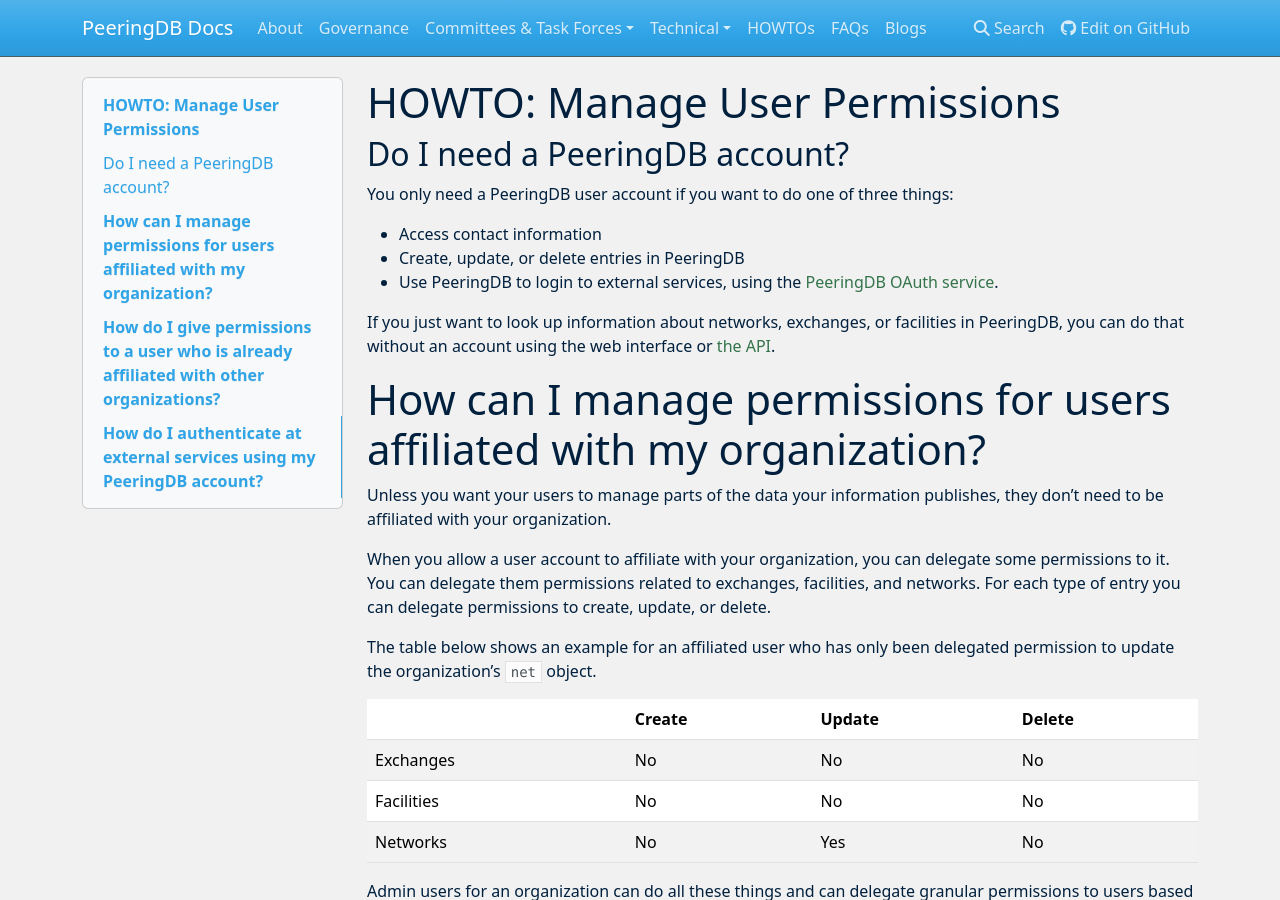
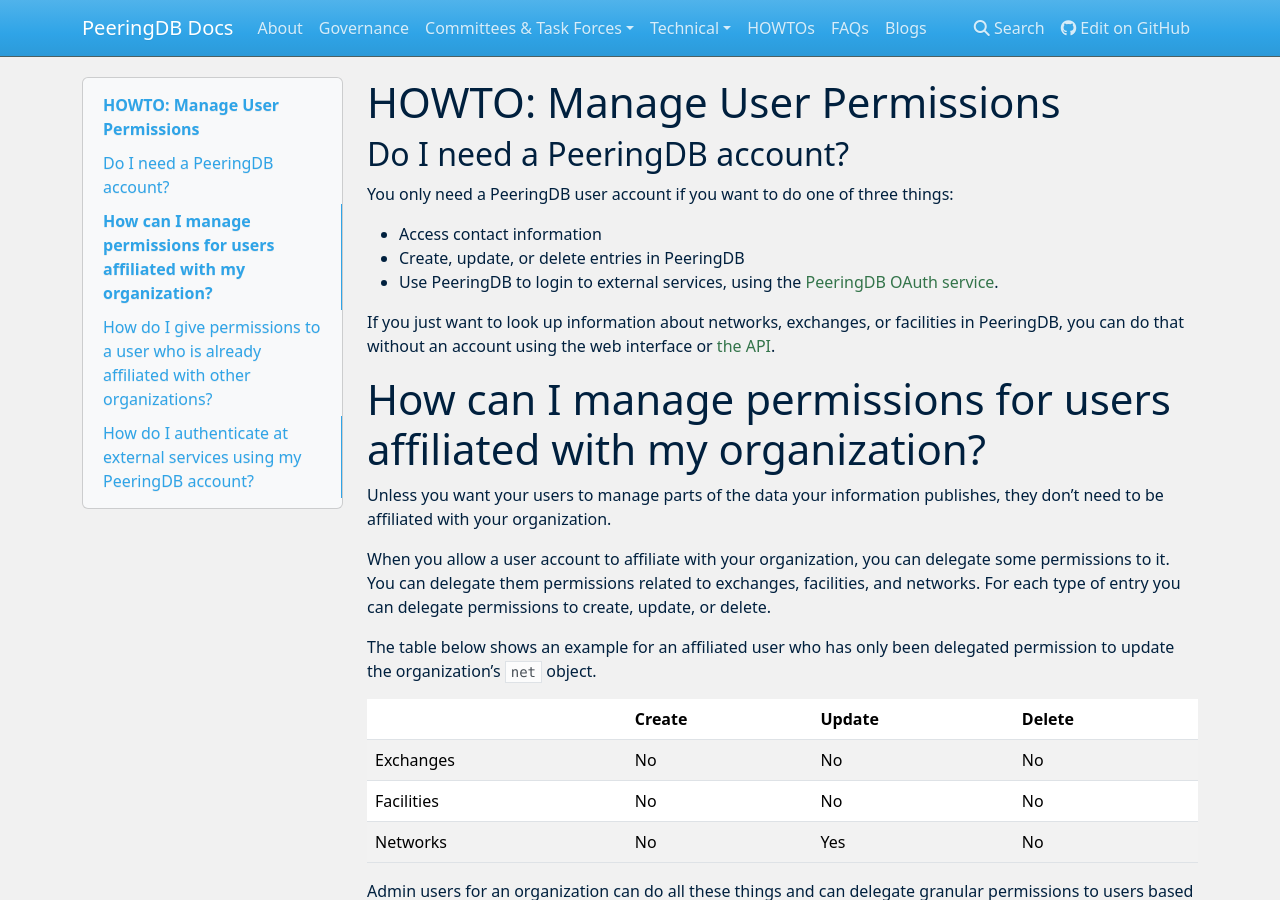
Before and after one commit to peeringdb/docs, an MkDocs documentation site: the page built from docs/howto/manage-permissions.md, in a window 1280 px wide and 900 px high. Built offline with MkDocs 1.6.1, drawn with Linux system fonts in a browser that asks for light colours; nearby versions of some CDN libraries.

```diff
--- a/docs/howto/manage-permissions.md
+++ b/docs/howto/manage-permissions.md
@@ -24,12 +24,12 @@ The table below shows an example for an affiliated user who has only been delega
 
 Admin users for an organization can do all these things and can delegate granular permissions to users based on the needs of their organization.
 
-# How do I give permissions to a user who is already affiliated with other organizations?
+## How do I give permissions to a user who is already affiliated with other organizations?
 User accounts can be associated with multiple organizations. For instance, a consultant could be associated with each of their client’s organizations. Similarly, a large organization composed of several operating companies could have a different organization for each operating company in PeeringDB and have some users affiliated with those instead of trying to centralize control.
 
 The user just needs to request affiliation with each organization whose data they will be updating in PeeringDB.
 
-# How do I authenticate at external services using my PeeringDB account?
+## How do I authenticate at external services using my PeeringDB account?
 If your organization operates a network and has the Autonomous System registered with PeeringDB, your users can use their PeeringDB accounts to [authenticate at external services](/blog/oauth_users/) that have enabled PeeringDB’s OAuth service.
 
 In mid-2021 about 150 applications had enabled PeeringDB OAuth. It is used to facilitate peering requests, use network telemetry services, and more.
```
